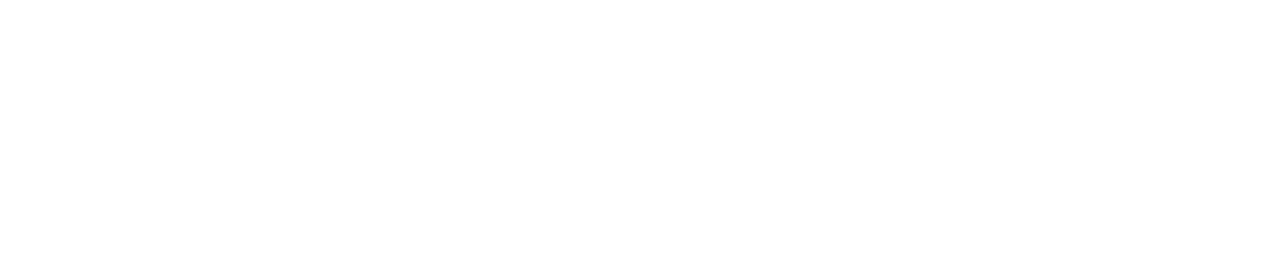
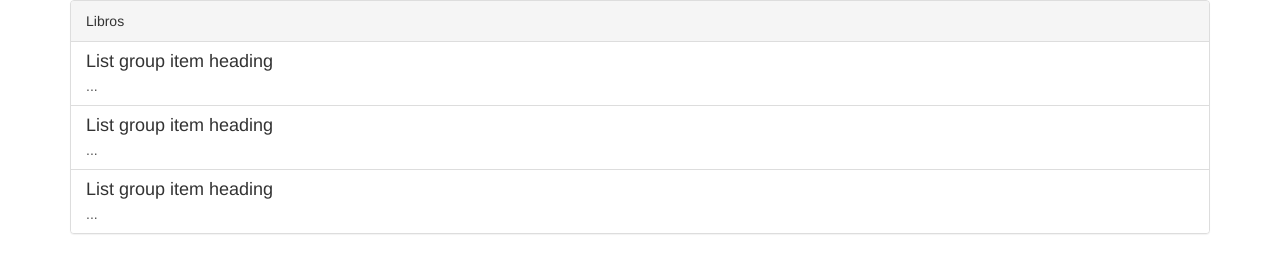
Before and after one commit to jordan1989/Books, a plain HTML site: page index.html in a window 1280 px wide. Drawn offline with Linux system fonts and the light colour scheme.

Commit message:
Listed Books

```diff
--- a/index.html
+++ b/index.html
@@ -1,5 +1,6 @@
 <!DOCTYPE html>
 <html lang="en">
+
 <head>
     <title></title>
     <meta charset="UTF-8">
@@ -7,10 +8,32 @@
     <link href="css/bootstrap.min.css" rel="stylesheet">
     <link href="css/style.css" rel="stylesheet">
 </head>
+
 <body>
+
+    <div class="container">
+        <div class="panel panel-default">
+            <div class="panel-heading">Libros</div>
+            <div class="list-group">
+                <a href="#" class="list-group-item">
+                    <h4 class="list-group-item-heading">List group item heading</h4>
+                    <p class="list-group-item-text">...</p>
+                </a>
+                <a href="#" class="list-group-item">
+                    <h4 class="list-group-item-heading">List group item heading</h4>
+                    <p class="list-group-item-text">...</p>
+                </a>
+                <a href="#" class="list-group-item">
+                    <h4 class="list-group-item-heading">List group item heading</h4>
+                    <p class="list-group-item-text">...</p>
+                </a>
+            </div>
+        </div>
+    </div>
 
     <script src="js/jquery-3.2.1.min.js"></script>
     <script src="js/bootstrap.min.js"></script>
     <script src="js/main.js"></script>
 </body>
+
 </html>
```
Lines whose indentation alone changed are shown as unchanged.
